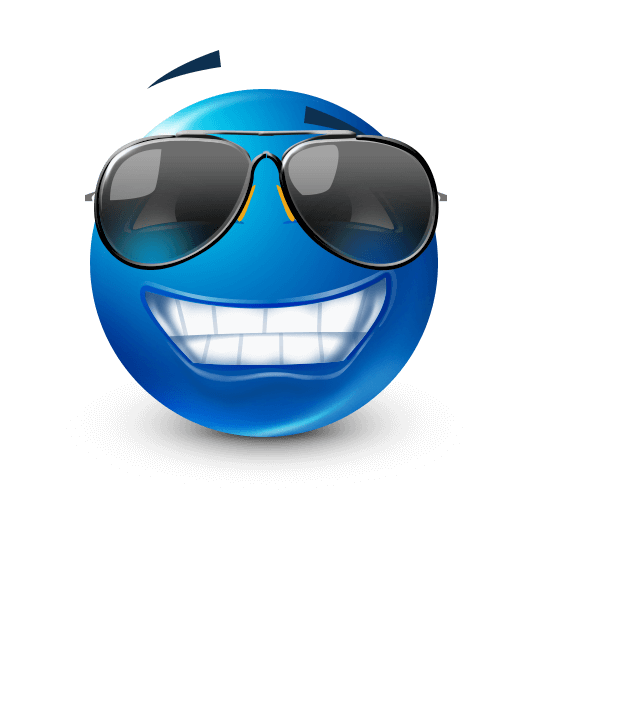
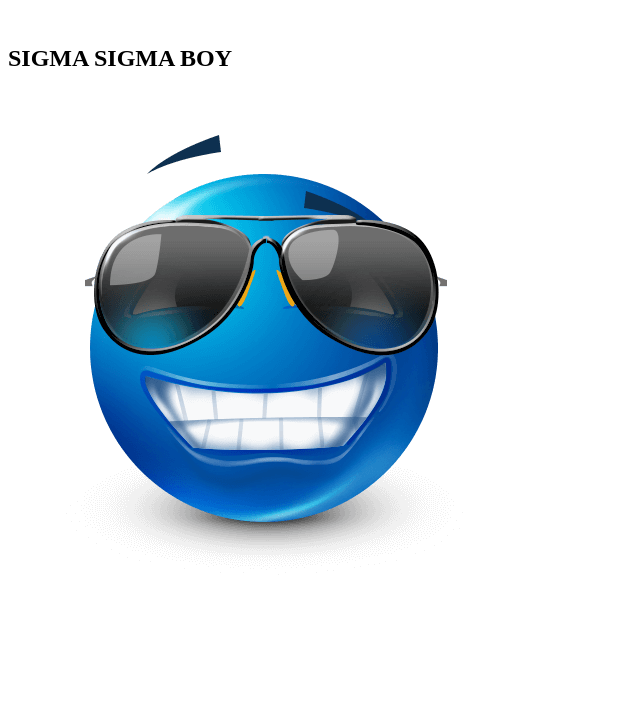
Before and after one commit to WilliamGao24/Assignment1, a plain HTML site: page index.html in a window 1280 px wide. Shown: the part 73-800 px from the top of the page, without its empty margins (0-640 px from the left). Drawn offline with Linux system fonts and the light colour scheme.

```diff
--- a/index.html
+++ b/index.html
@@ -7,6 +7,8 @@
 </head>
 <body>
     <h1>Hello World!</h1>
+    <br>
+    <h2>SIGMA SIGMA BOY</h2>
     <img src="sunglasses.png" alt="">
 </body>
 </html>
```
